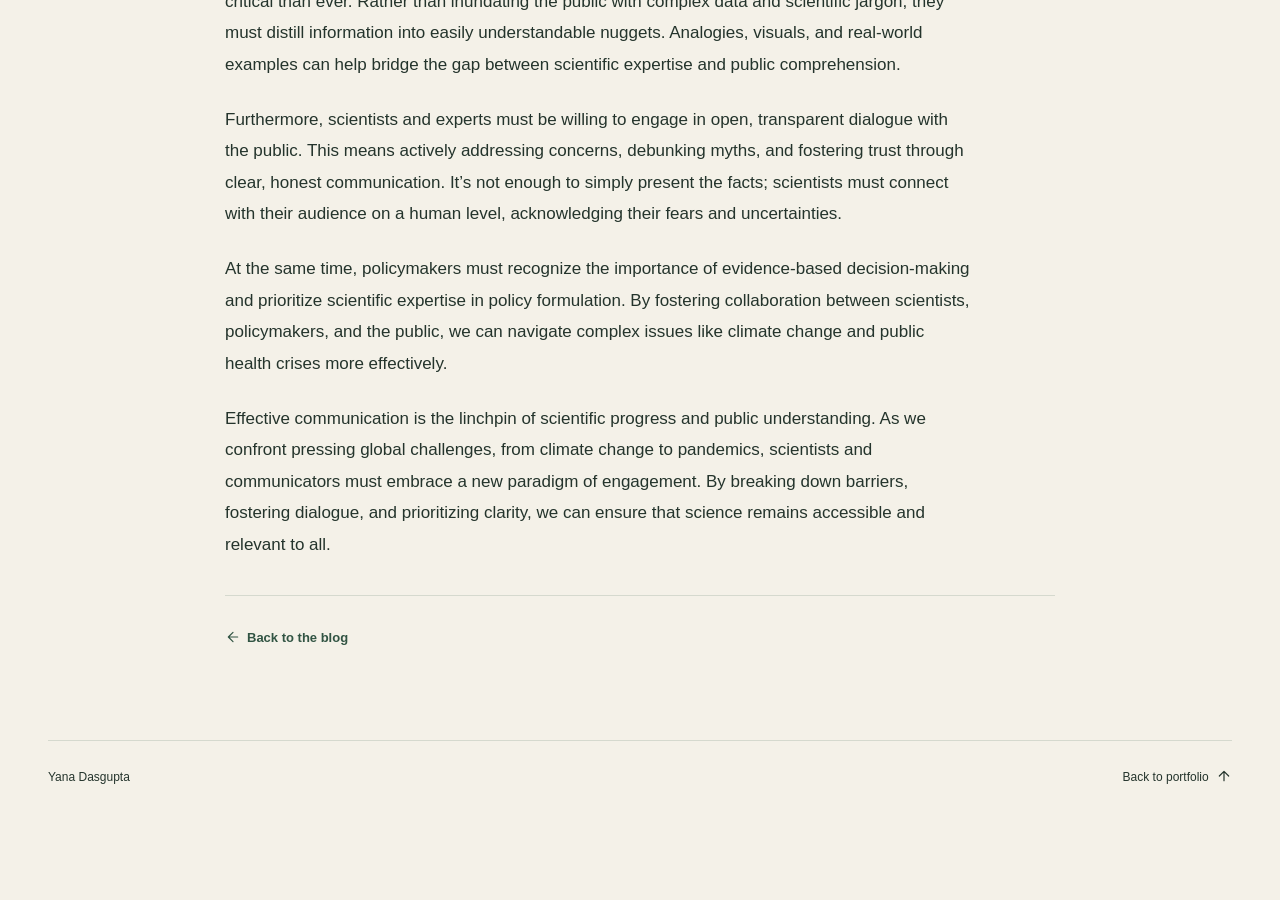
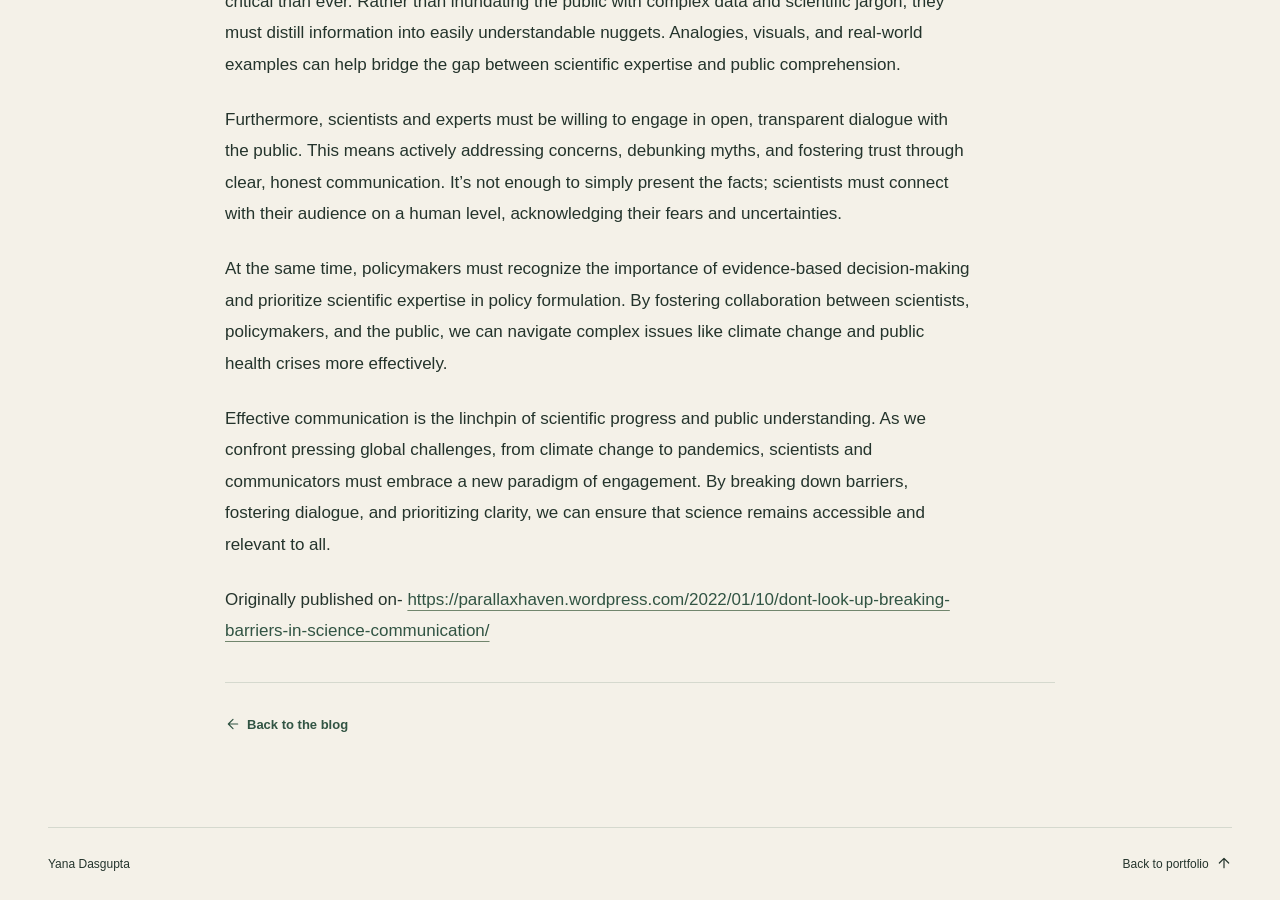
Before and after one commit to yanadasgupta/yanadasgupta.github.io, a Jekyll site: the page built from _posts/2026-11-09-dont-look-up-breaking-barriers-in-science-communication.md, in a window 1280 px wide and 900 px high, scrolled down 1859 px. Built offline with Jekyll 4.4.1, drawn with Linux system fonts in a browser that asks for light colours; before the commit the page ends 2673 px from its top, so only the background shows below that.

Commit message:
Update _posts/2026-11-09-dont-look-up-breaking-barriers-in-science-communication.md (via Pages CMS)

```diff
--- a/_posts/2026-11-09-dont-look-up-breaking-barriers-in-science-communication.md
+++ b/_posts/2026-11-09-dont-look-up-breaking-barriers-in-science-communication.md
@@ -30,3 +30,5 @@ Furthermore, scientists and experts must be willing to engage in open, transpare
 At the same time, policymakers must recognize the importance of evidence-based decision-making and prioritize scientific expertise in policy formulation. By fostering collaboration between scientists, policymakers, and the public, we can navigate complex issues like climate change and public health crises more effectively.
 
 Effective communication is the linchpin of scientific progress and public understanding. As we confront pressing global challenges, from climate change to pandemics, scientists and communicators must embrace a new paradigm of engagement. By breaking down barriers, fostering dialogue, and prioritizing clarity, we can ensure that science remains accessible and relevant to all.
+
+Originally published on- [https://parallaxhaven.wordpress.com/2022/01/10/dont-look-up-breaking-barriers-in-science-communication/](https://parallaxhaven.wordpress.com/2022/01/10/dont-look-up-breaking-barriers-in-science-communication/)
```
